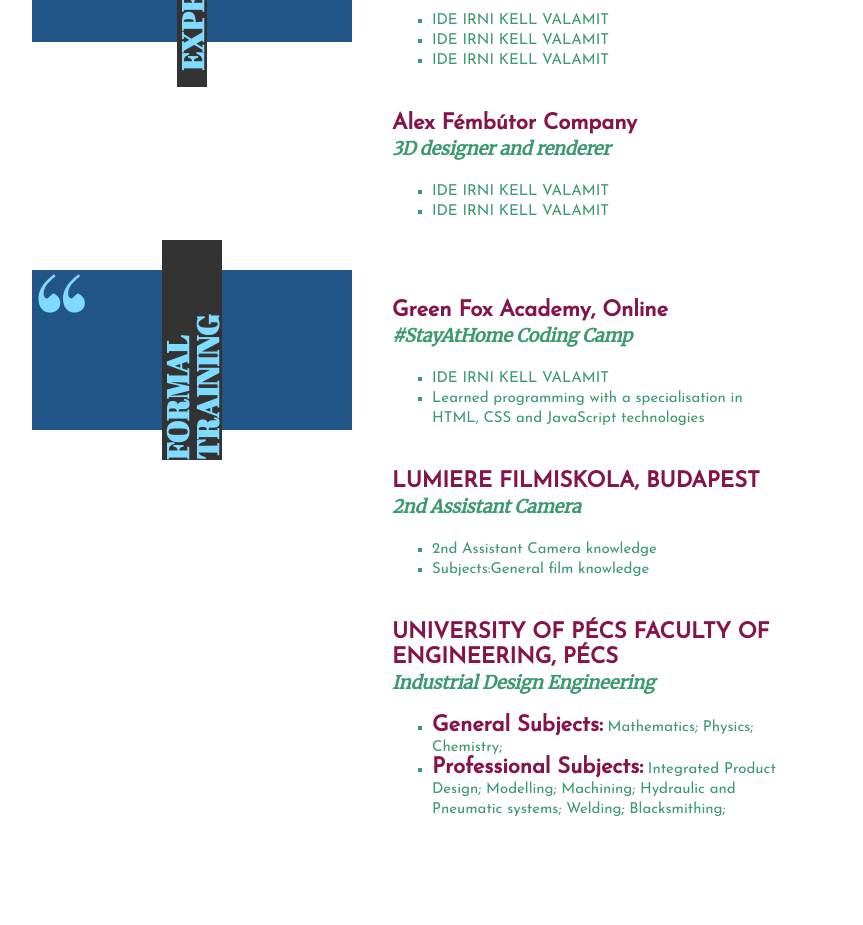
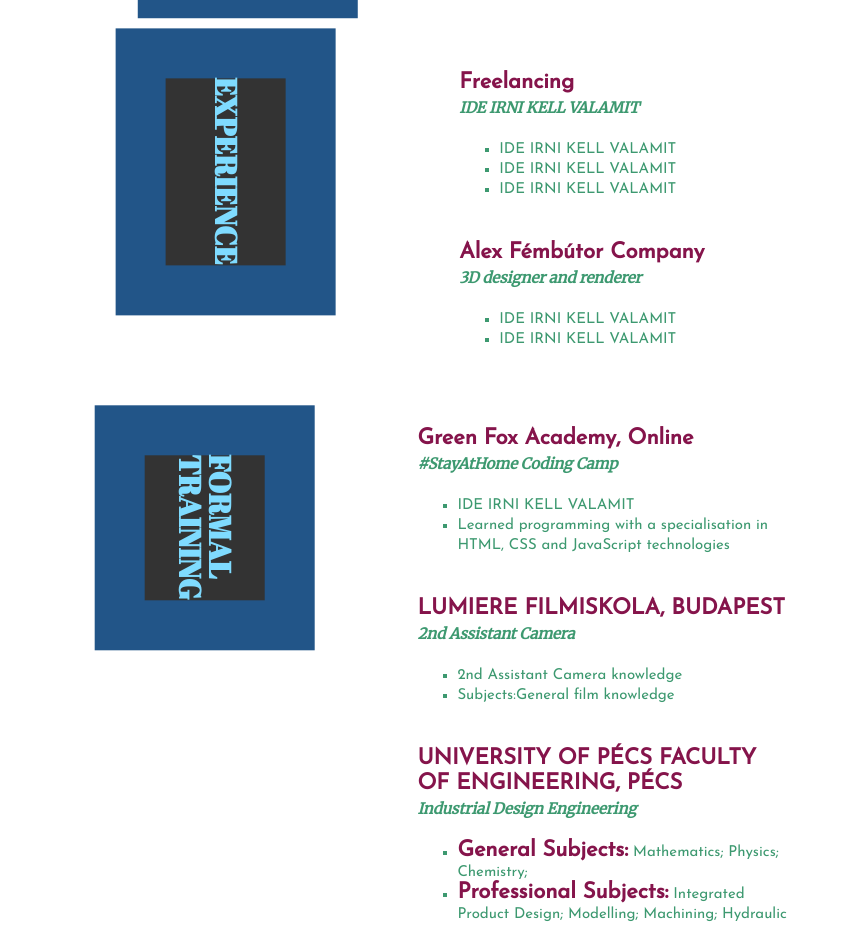
Before and after one commit to Vicky1526/Vicky1526.github.io, a plain HTML site: page index.html in a window 1280 px wide. Shown: the part 876-1801 px from the top of the page, without its empty margins (208-1071 px from the left). Before the commit the page ends 1722 px from the top, so only its background shows below. Drawn offline with Linux system fonts and the light colour scheme; a web font is replaced by a local one.

Commit message:
i dont know

```diff
--- a/index.html
+++ b/index.html
@@ -45,7 +45,7 @@
       </div>
       <div class="secs">
         <div class="paragrpahs">
-          <div class="quotation">,,</div>
+          <!-- <div class="quotation">,,</div> -->
           <p class="para" >Notable achievements</p>
         </div>
         <blockquote>
@@ -64,7 +64,7 @@
       </div>
       <div class="secs">
         <div class="paragrpahs">
-          <div class="quotation">,,</div>
+          <!-- <div class="quotation">,,</div> -->
           <p class="para">Experience</p>
         </div>
         <blockquote>
@@ -94,7 +94,7 @@
       </div>
       <div class="secs">
         <div class="paragrpahs">
-          <div class="quotation">,,</div>
+          <!-- <div class="quotation">,,</div> -->
           <p class="para">Formal training</p>
         </div>
         <blockquote>
--- a/style.css
+++ b/style.css
@@ -120,7 +120,7 @@
 }
 i{
   font-family: 'Merriweather', serif;
-  font-size: 18px;
+  font-size: 15px;
   font-weight: bold;
 }
 .paragrpahs{
@@ -128,15 +128,21 @@
   background: #225588;
   color: #7FDBFF;
   display: flex;
-  margin: auto;
+  height: auto;
+  /* margin: auto; */
   position: relative;
-  margin: 30px 0px 0px 0px;
+  /* margin: 30px 0px 0px 0px; */
+  margin: 50px;
 /*   max-height: 500px; */
+transform: rotate(90deg);
+width: auto;
+height: 220px;
 }
 .para{
-  transform: rotate(-90deg);
+  /* transform: rotate(-90deg); */
   text-transform: uppercase;
-  width: 220px;
+  /* width: 220px; */
+  height: auto;
   background: #333;
   font-weight: bold;
   display: flex;
@@ -145,10 +151,11 @@
   justify-content: center;
   font-size: 30px;
   line-height: 30px;
-  margin: 50px 50px 50px 50px;
+  /* margin: 0px 0px 0px 0px; */
+  margin: 50px;
 }
-.quotation{
-/*   color:red; */
+/* .quotation{
+  color:red;
   position: fixed;
   position: absolute;
   top: 53px;
@@ -157,7 +164,7 @@
   letter-spacing: -7px;
   font-size: 120px;
   margin: 0px;
-}
+} */
 strong{
   color: #85144B;
   font-size: 22px;
```
